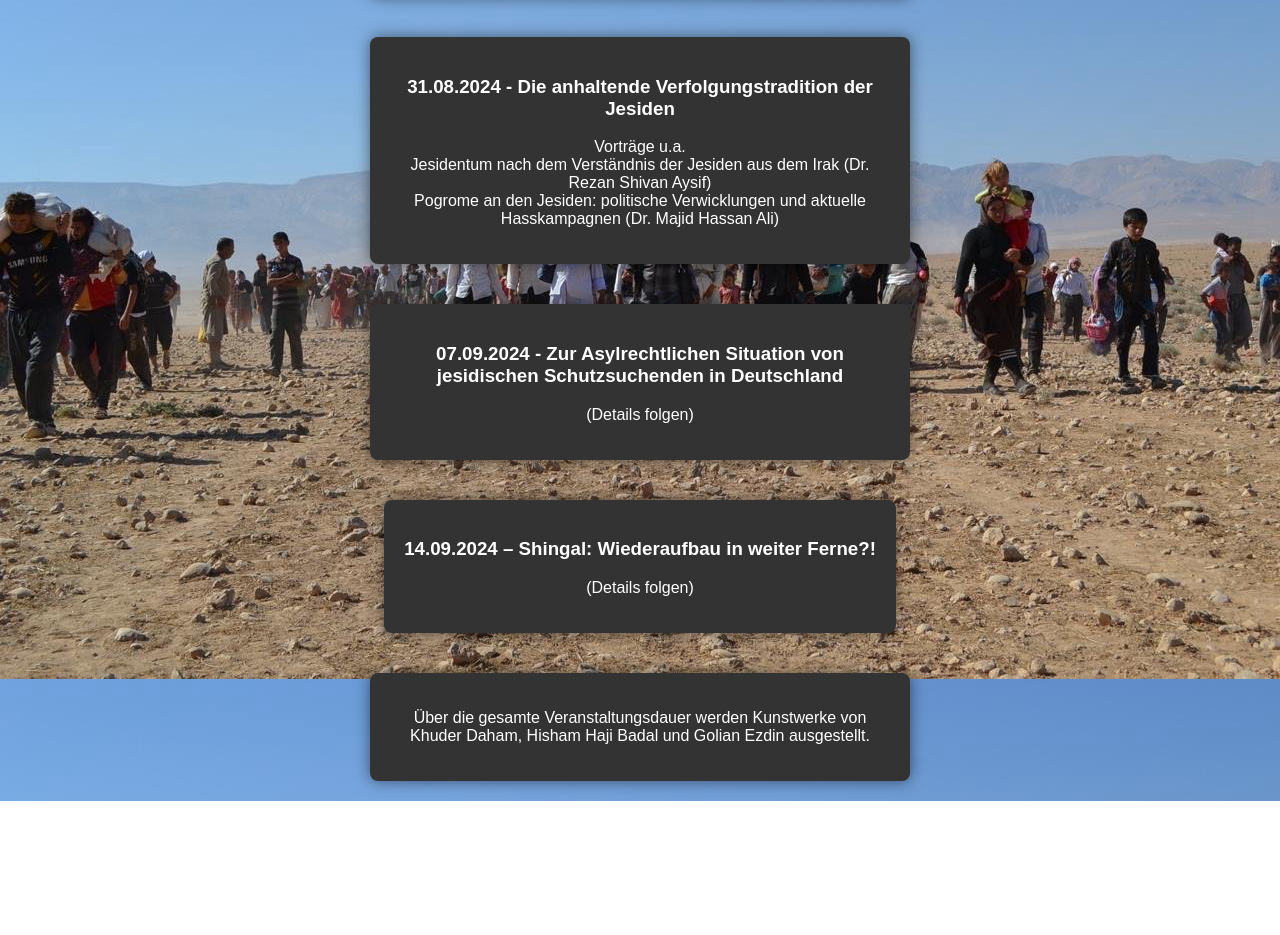
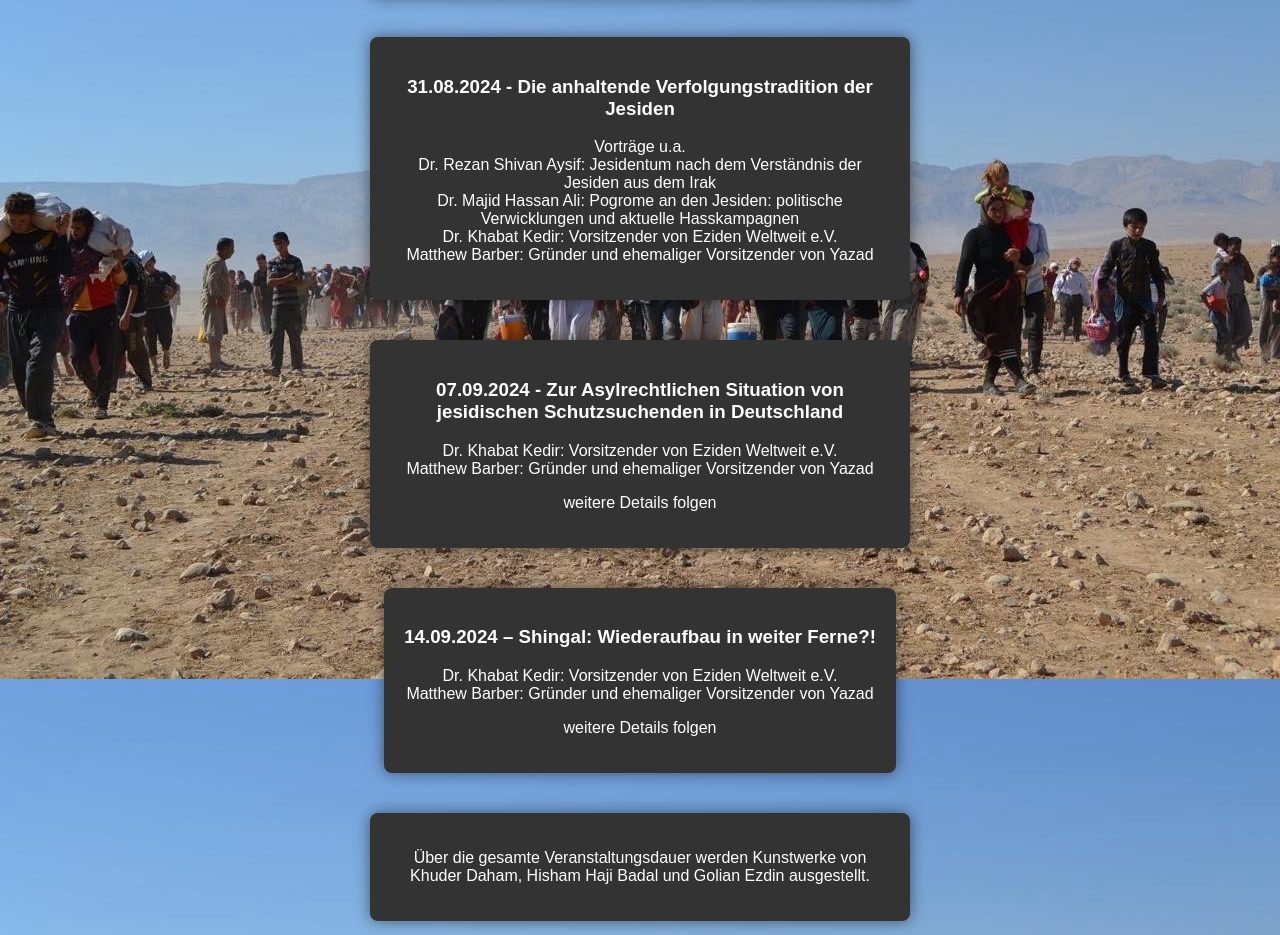
Before and after one commit to Sabmink/farman74, a plain HTML site: page index.html in a window 1280 px wide. Shown: the part 1880-2815 px from the top of the page. Before the commit the page ends 2681 px from the top, so only its background shows below. Drawn offline with Linux system fonts and the light colour scheme.

Commit message:
Update index.html

```diff
--- a/index.html
+++ b/index.html
@@ -47,18 +47,24 @@
         <div class="card">
             <h3>31.08.2024 - Die anhaltende Verfolgungstradition der Jesiden</h3>
             <p>Vorträge u.a.<br>
-            Jesidentum nach dem Verständnis der Jesiden aus dem Irak (Dr. Rezan Shivan Aysif)<br>
-            Pogrome an den Jesiden: politische Verwicklungen und aktuelle Hasskampagnen (Dr. Majid Hassan Ali)</p>
+            Dr. Rezan Shivan Aysif: Jesidentum nach dem Verständnis der Jesiden aus dem Irak<br>
+            Dr. Majid Hassan Ali: Pogrome an den Jesiden: politische Verwicklungen und aktuelle Hasskampagnen<br>
+            Dr. Khabat Kedir: Vorsitzender von Eziden Weltweit e.V.<br>
+            Matthew Barber: Gründer und ehemaliger Vorsitzender von Yazad</p>
         </div>
 
         <div class="card">
             <h3>07.09.2024 - Zur Asylrechtlichen Situation von jesidischen Schutzsuchenden in Deutschland</h3>
-            <p>(Details folgen)</p>
+            <p>Dr. Khabat Kedir: Vorsitzender von Eziden Weltweit e.V.<br>
+            Matthew Barber: Gründer und ehemaliger Vorsitzender von Yazad</p>
+            <p>weitere Details folgen<br>
         </div>
 
         <div class="card">
             <h3>14.09.2024 – Shingal: Wiederaufbau in weiter Ferne?!</h3>
-            <p>(Details folgen)</p>
+            <p>Dr. Khabat Kedir: Vorsitzender von Eziden Weltweit e.V.<br>
+            Matthew Barber: Gründer und ehemaliger Vorsitzender von Yazad</p>
+            <p>weitere Details folgen<br>
         </div>
 
         <div class="card">
```
